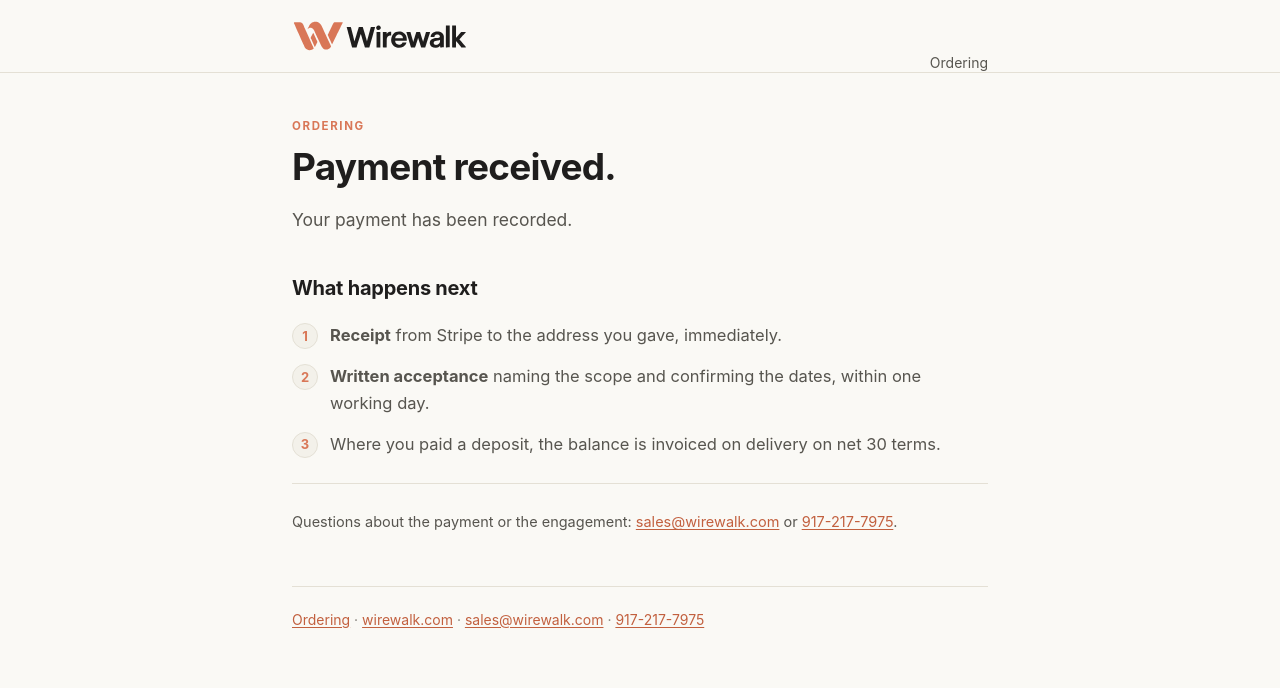
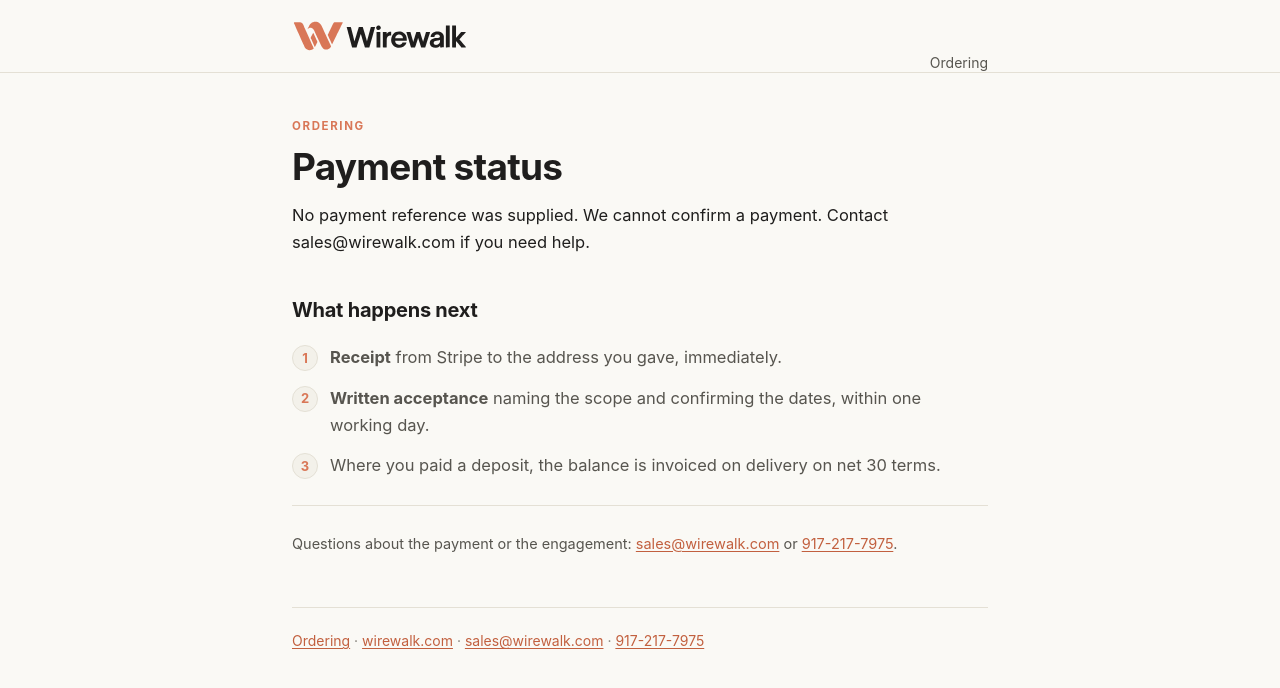
Before and after one commit to wirewalktech/wirewalk-site, a Jekyll site: the page built from order-thanks.html, in a window 1280 px wide. Shown: the top 688 px of the page. Built offline with Jekyll 4.4.1, drawn with Linux system fonts in a browser that asks for light colours.

Commit message:
Show exact card and ACH totals and verified payment status

```diff
--- a/order-thanks.html
+++ b/order-thanks.html
@@ -56,7 +56,7 @@
 </div></header>
 <div class="wrap">
   <span class="eyebrow">Ordering</span>
-  <h1>Payment received.</h1>
+  <h1 id="payment-heading">Payment status</h1>
   <div id="detail"><p class="lead">Confirming your payment&hellip;</p></div>
   <h2>What happens next</h2>
   <ol class="steps">
@@ -78,14 +78,16 @@
   var W = "https://wirewalk-orders.wirewalk-upload.workers.dev";
   var id = new URLSearchParams(location.search).get("session");
   var box = document.getElementById("detail");
-  if (!id) { box.innerHTML = '<p class="lead">Your payment has been recorded.</p>'; return; }
+  if (!id) { box.textContent = 'No payment reference was supplied. We cannot confirm a payment. Contact sales@wirewalk.com if you need help.'; return; }
   fetch(W + "/session?id=" + encodeURIComponent(id))
-    .then(function(r){ return r.json(); })
+    .then(function(r){ if (!r.ok) throw new Error("Payment could not be verified"); return r.json(); })
     .then(function(d){
+      if (d.livemode === false) { box.textContent = "This was a test checkout. No real payment was collected."; return; }
       if (!d.paid) { box.innerHTML =
         '<p class="lead">This payment has not completed. If you believe that is wrong, ' +
         'email <a href="mailto:sales@wirewalk.com">sales@wirewalk.com</a> before trying again ' +
         'so you are not charged twice.</p>'; return; }
+      document.getElementById('payment-heading').textContent = 'Payment received';
       var bal = d.balanceDue > 0
         ? ' The remaining <b>' + d.balanceDueFormatted + '</b> is invoiced on delivery.' : '';
       box.innerHTML = '<p class="lead"><span class="ok">' + d.amountFormatted +
@@ -93,7 +95,7 @@
         '.' + bal + '</p>';
     })
     .catch(function(){
-      box.innerHTML = '<p class="lead">Your payment has been recorded. A receipt follows by email.</p>';
+      box.textContent = 'We could not verify this payment. Contact sales@wirewalk.com before trying again so you are not charged twice.';
     });
 })();
 </script>
```
Also changed, not shown: order.html (+36 -12 lines).
